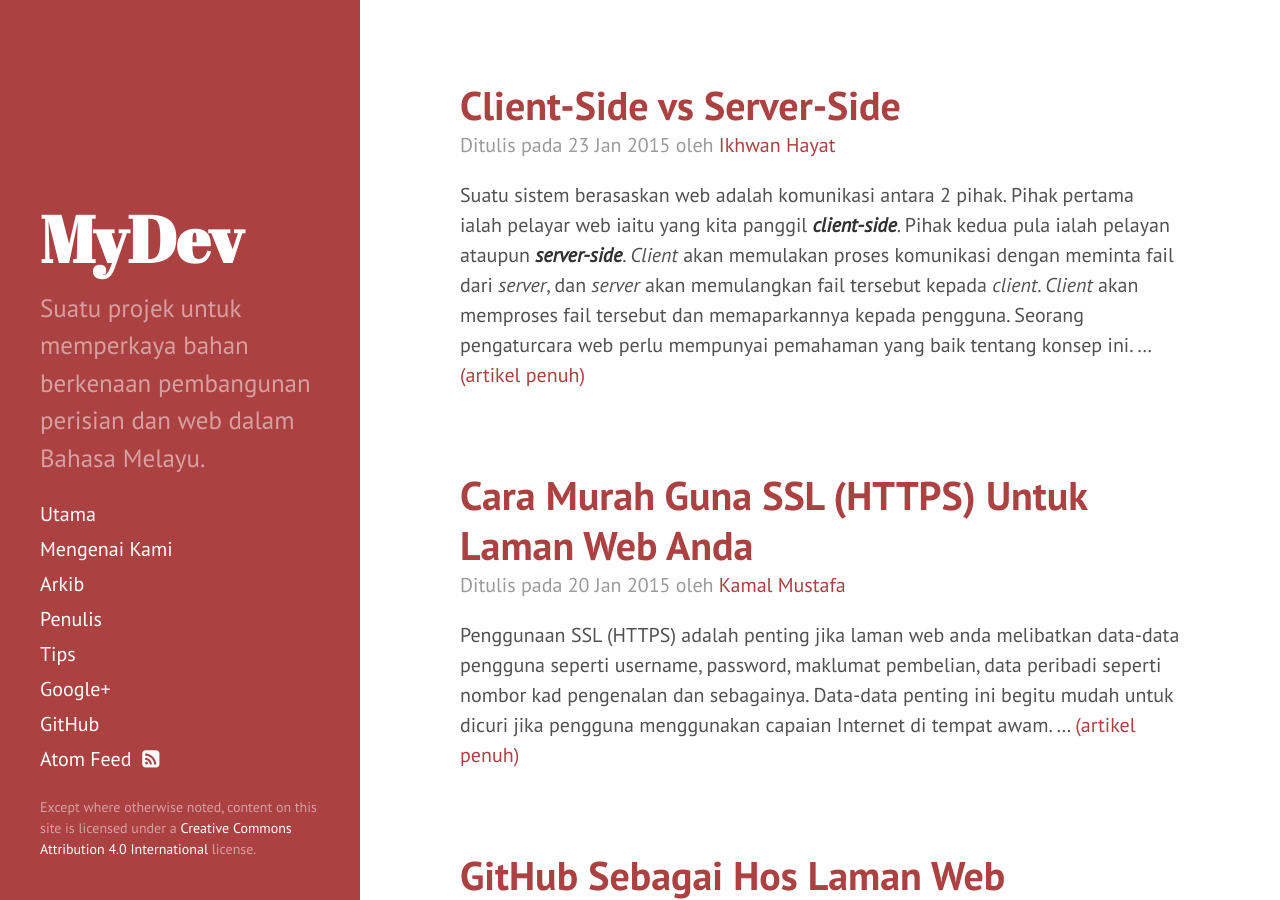
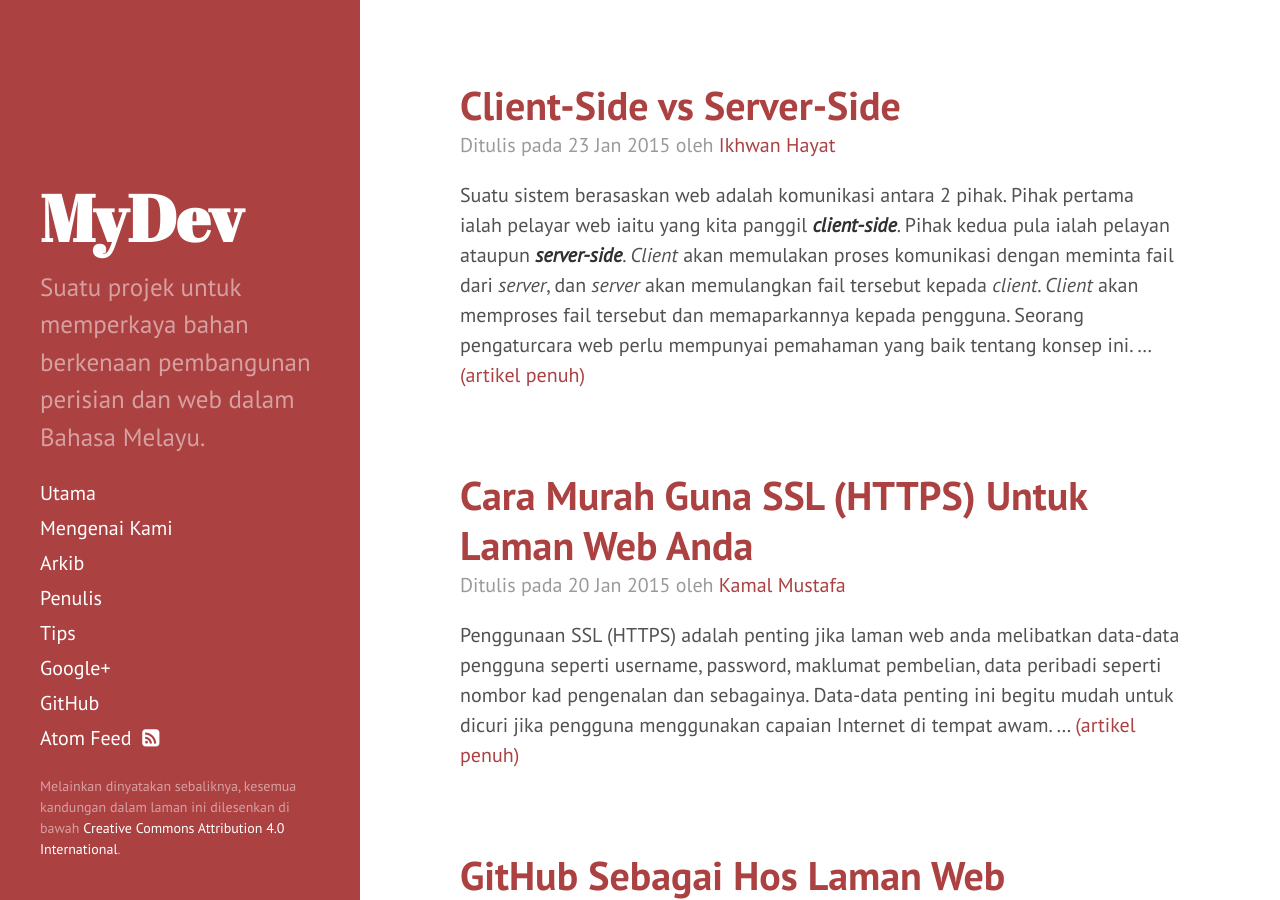
Before and after one commit to mydevcommunity/mydevcommunity.github.io, a Jekyll site: the page built from index.html, in a window 1280 px wide and 900 px high. Built offline with Jekyll 4.4.1, drawn with Linux system fonts in a browser that asks for light colours; nearby versions of some CDN libraries; Markdown is read by kramdown in place of the engine named in the settings; the list of posts is cut into pages by our own code.

Commit message:
translate creative common to Malay

```diff
--- a/_includes/sidebar.html
+++ b/_includes/sidebar.html
@@ -33,6 +33,6 @@
       <!-- <span class="sidebar-nav-item">Currently v{{ site.version }}</span> -->
     </nav>
 
-    <p style="font-size:70%">Except where otherwise noted, content on this site is licensed under a <a href="https://creativecommons.org/licenses/by/4.0/">Creative Commons Attribution 4.0 International</a> license.</p>
+    <p style="font-size:70%">Melainkan dinyatakan sebaliknya, kesemua kandungan dalam laman ini dilesenkan di bawah <a href="https://creativecommons.org/licenses/by/4.0/">Creative Commons Attribution 4.0 International</a>.</p>
   </div>
 </div>
```
